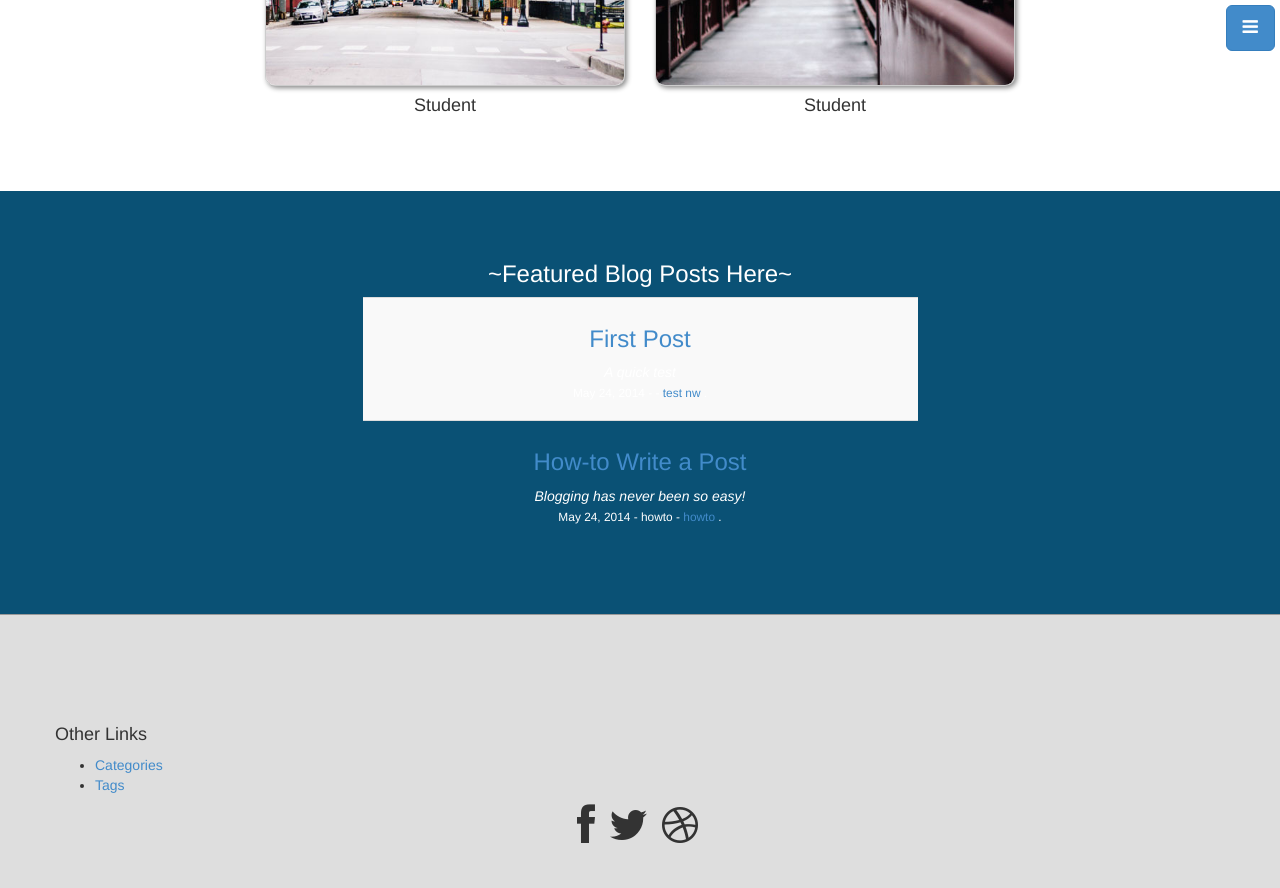
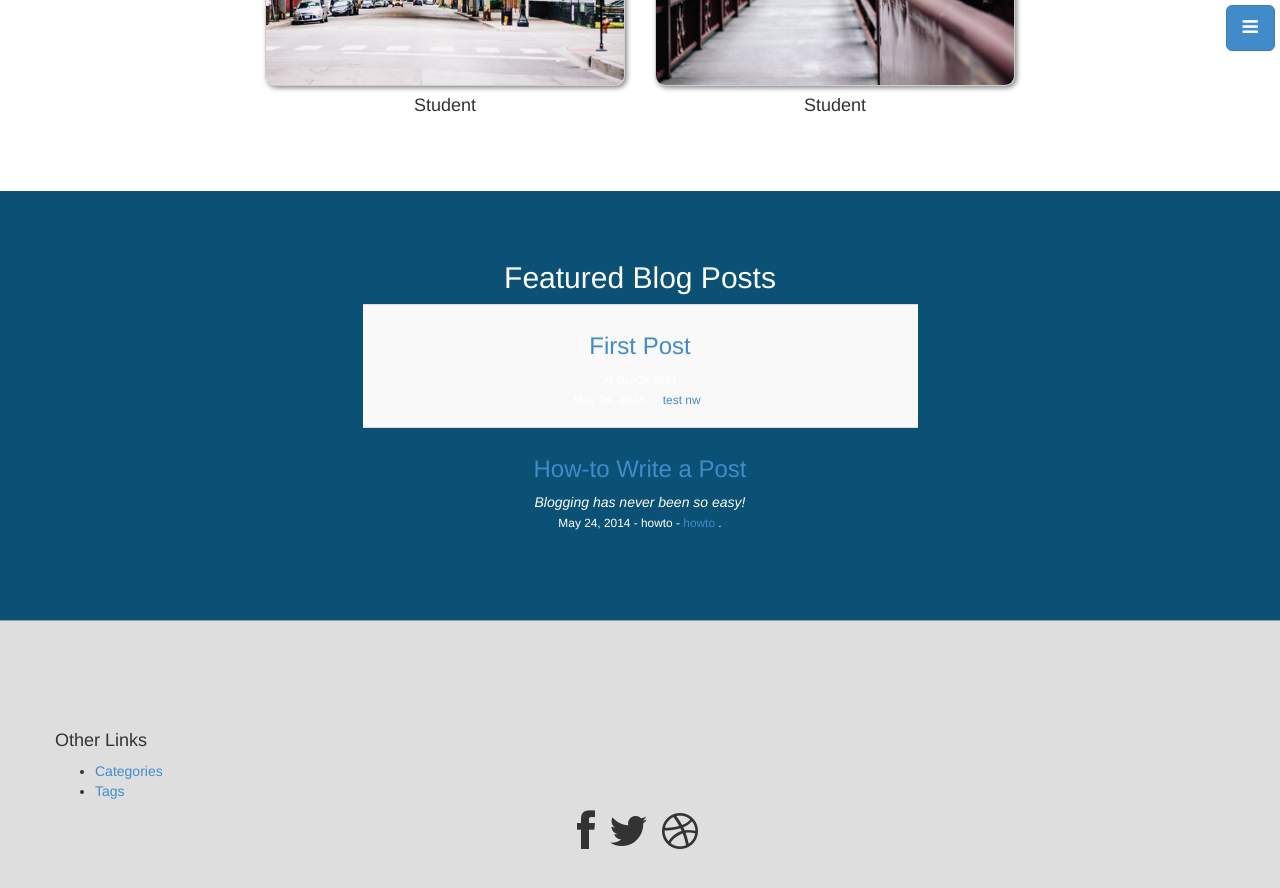
Before and after one commit to WebDevBootcamp/WebDevBootcamp.github.io, a Jekyll site: the page built from index.html, in a window 1280 px wide and 900 px high, scrolled down 1453 px. Shown: the top 888 px of the window. Built offline with Jekyll 4.4.1, drawn with Linux system fonts in a browser that asks for light colours.

Commit message:
changed title for feature posts

```diff
--- a/_includes/featured_posts.html
+++ b/_includes/featured_posts.html
@@ -2,7 +2,7 @@
         <div class="container">
             <div class="row">
                 <div class="col-md-6 col-md-offset-3 text-center">
-                    <h3>~Featured Blog Posts Here~</h3>
+                    <h2>Featured Blog Posts</h2>
                     <table class="table table-striped">
                         <tbody>
                         {% for post in site.posts %}
```
